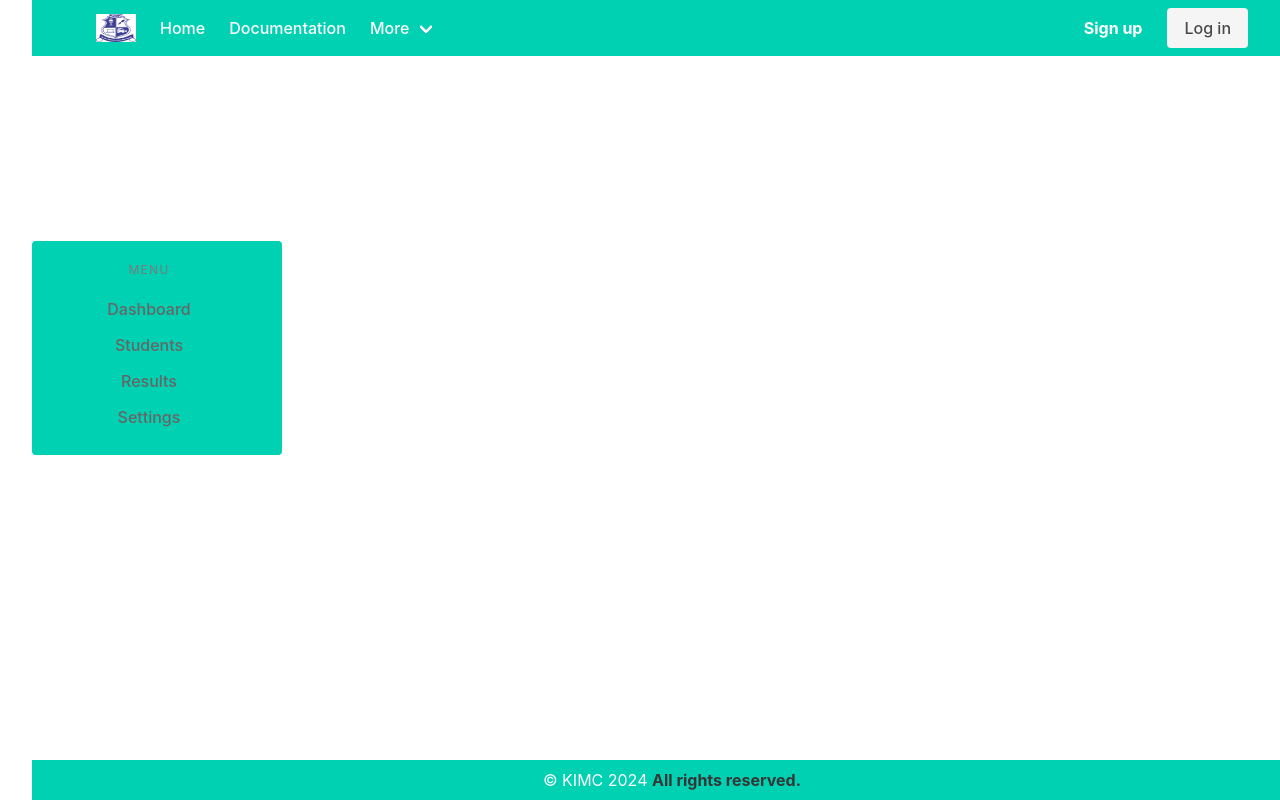
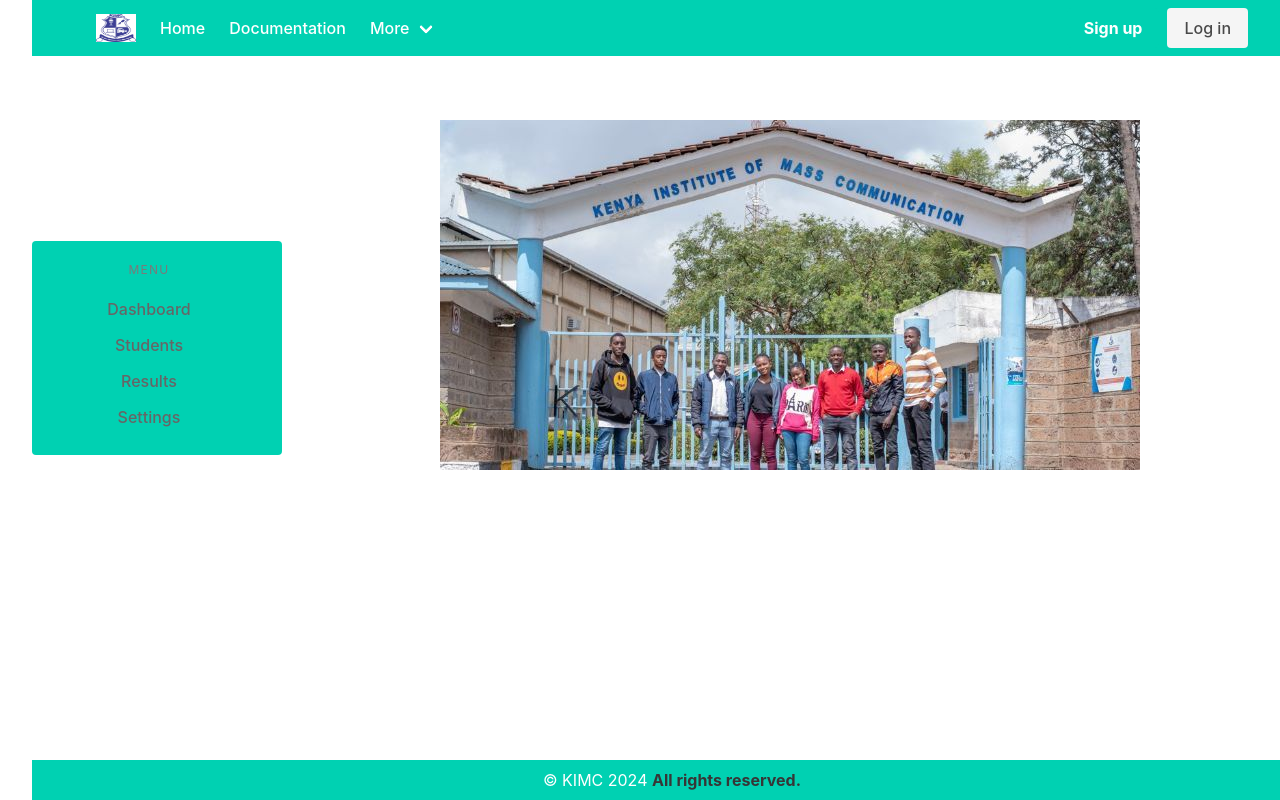
Before and after one commit to Yes-said/example10, a React (Vite) app: page / in a window 1280 px wide. Both pictures are taken after a click on the link "Home". Built offline with nearby package versions, Linux system fonts and the light colour scheme.

Commit message:
navbar,sidebar updated

```diff
--- a/src/Components/Navbar.jsx
+++ b/src/Components/Navbar.jsx
@@ -1,7 +1,14 @@
-import React from 'react'
+import React, { useState } from 'react'
 import logo from '../assets/Logo.png';
+import HomeBackground from '../assets/Homebackground.jpg';
 
 const Navbar = () => {
+  const [showHomeBackground, setShowHomeBackground] = useState(false);
+
+  const handleHomeClick = () => {
+    setShowHomeBackground(true);
+  };
+
   return (
     <nav className="navbar is-primary" role="navigation" aria-label="main navigation">
       <div className="container">
@@ -20,7 +27,7 @@
 
         <div id="navbarBasicExample" className="navbar-menu">
           <div className="navbar-start">
-          <a className="navbar-item">
+            <a className="navbar-item" onClick={handleHomeClick}>
               Home
             </a>
 
@@ -67,6 +74,16 @@
           </div>
         </div>
       </div>
+
+      {showHomeBackground && (
+        <div style={{ position: 'fixed', top: '120px', right: 0, width: 'calc(100% - 300px)', height: 'calc(100% - 180px)', zIndex: -1 }}>
+          <img
+            src={HomeBackground}
+            alt="Home Background"
+            style={{ maxWidth: '100%', maxHeight: '100%', objectFit: 'cover' }}
+          />
+        </div>
+      )}
     </nav>
   )
 }
```
Also changed, not shown: src/assets/Homebackground.jpg (added). Lines whose indentation alone changed are shown as unchanged.
